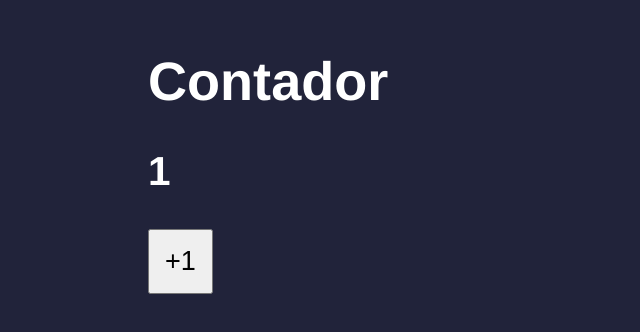
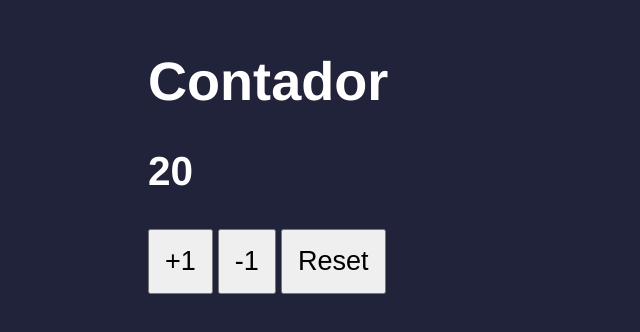
Before and after one commit to Enrique-Zepeda/React-De-cero-a-experto-Hooks-y-MERN, a React (Vite) app in the folder React/03-counter-app-vite/: page / in a window 1280 px wide. Shown: the part 134-466 px from the top of the page, without its empty margins (0-640 px from the left). Built offline with nearby package versions, Linux system fonts and the light colour scheme.

Commit message:
reset y decremento

```diff
--- a/React/03-counter-app-vite/src/CounterApp.jsx
+++ b/React/03-counter-app-vite/src/CounterApp.jsx
@@ -1,14 +1,20 @@
+import { useState } from "react";
 import PropTypes from "prop-types";
 
-const handleClick = (e) => {
-  console.log(e);
-};
 export const CounterApp = ({ value }) => {
+  //Cada vez que cambie un estado de algun hook se vuelve a disparar y se puede evitar con otro hook
+  console.log("render");
+  const [counter, setCounter] = useState(value);
+  const incrementar = () => setCounter(counter + 1);
+  const decrementar = () => setCounter(counter - 1);
+  const reset = () => setCounter(value);
   return (
     <>
       <h1>Contador</h1>
-      <h2>{value}</h2>
-      <button onClick={handleClick}>+1</button>
+      <h2>{counter}</h2>
+      <button onClick={incrementar}>+1</button>
+      <button onClick={decrementar}>-1</button>
+      <button onClick={reset}>Reset</button>
     </>
   );
 };
--- a/React/03-counter-app-vite/src/index.css
+++ b/React/03-counter-app-vite/src/index.css
@@ -10,4 +10,5 @@ body {
 button {
   padding: 15px;
   font-size: 1.3rem;
+  margin-right: 5px;
 }
--- a/React/03-counter-app-vite/src/main.jsx
+++ b/React/03-counter-app-vite/src/main.jsx
@@ -5,6 +5,6 @@ import "./index.css";
 import { CounterApp } from "./CounterApp";
 ReactDOM.createRoot(document.getElementById("root")).render(
   <React.StrictMode>
-    <CounterApp value={1} />
+    <CounterApp value={20} />
   </React.StrictMode>
 );
```
